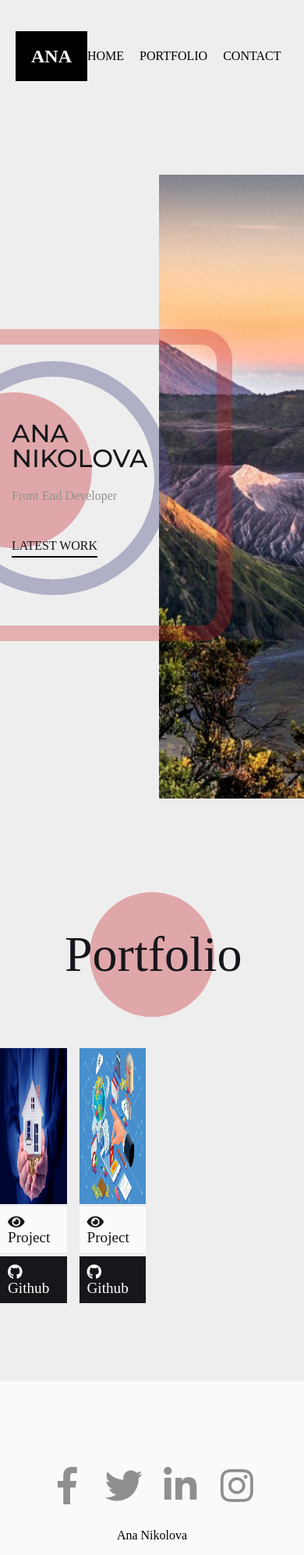
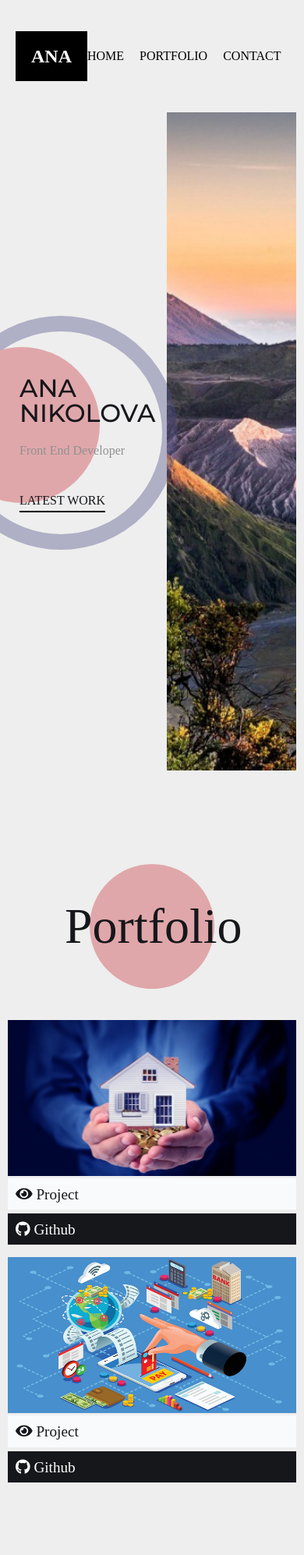
Before and after one commit to Analova/Portfolio, a plain HTML site: page index.html in a window 390 px wide. Shown: the top 1994 px of the page at 78% size. Drawn offline with Linux system fonts and the light colour scheme.

Commit message:
responsive

```diff
--- a/css/main.css
+++ b/css/main.css
@@ -1,17 +1,24 @@
 @import "cssreset.css";
-@import url('https://fonts.googleapis.com/css?family=Montserrat:200,400,500,500i,600,800,800i,900,900i&display=swap');
+@import url("https://fonts.googleapis.com/css?family=Montserrat:200,400,500,500i,600,800,800i,900,900i&display=swap");
 @import "top-section.css";
 @import "work.css";
 @import "footer-section.css";
-
 
 .container {
   max-width: 1200px;
   margin: 0 auto;
 }
 
+@media only screen and (max-width: 960px) {
+  .container {
+    width: 100%;
+  }
+}
+
+@media only screen and (max-width: 767px) {
+}
+
 body {
-
   background: #eeeeee;
 }
 
@@ -38,16 +45,13 @@ header .logo:hover {
 header .logo a {
   color: white;
   text-decoration: none;
-
 }
-
 
 header .header-menu {
   display: flex;
   font-size: 1rem;
   text-transform: uppercase;
   align-items: center;
-
 }
 
 header .header-menu a {
@@ -60,5 +64,4 @@ header .header-menu a {
 
 header .header-menu a:hover {
   color: rgba(224, 167, 170, 0.5);
-
 }
--- a/css/top-section.css
+++ b/css/top-section.css
@@ -93,3 +93,38 @@
     height: 800px;
 
 }
+
+/* Tablets */
+@media only screen and (max-width: 960px) {
+    #top .container {
+
+        padding: 0 10px 80px;
+
+    }
+
+    #top .info .square {
+        display: none
+    }
+
+    #top .img .background-img {
+        height: 100vh
+    }
+}
+}
+
+/* Phones */
+@media only screen and (max-width: 767px) {
+    #top .container {
+
+        padding: 0 10px 80px;
+
+    }
+
+    #top .info .square {
+        display: none
+    }
+
+    #top .img .background-img {
+        height: 100vh
+    }
+}
--- a/css/work.css
+++ b/css/work.css
@@ -65,3 +65,22 @@
   background: rgba(224, 167, 170, 0.5);
   color: black;
 }
+
+/* Tablets */
+@media only screen and (max-width: 960px) {
+  #work .projects {
+    display: grid;
+    grid-template-columns: 1fr 1fr;
+    padding: 0 10px 80px;
+
+  }
+}
+
+/* Phones */
+@media only screen and (max-width: 767px) {
+  #work .projects {
+    display: grid;
+    grid-template-columns: 1fr;
+    padding: 0 10px 80px;
+  }
+}
--- a/index.html
+++ b/index.html
@@ -9,7 +9,8 @@
     integrity="sha384-hWVjflwFxL6sNzntih27bfxkr27PmbbK/iSvJ+a4+0owXq79v+lsFkW54bOGbiDQ" crossorigin="anonymous" />
   <link rel="stylesheet" type="text/css" href="css/main.css" />
 
-  <title>Document</title>
+  <title>Portfolio</title>
+  <meta name="viewport" content="width=device-width, initial-scale=1.0">
 </head>
 
 <body>
```
Lines whose indentation alone changed are shown as unchanged.
